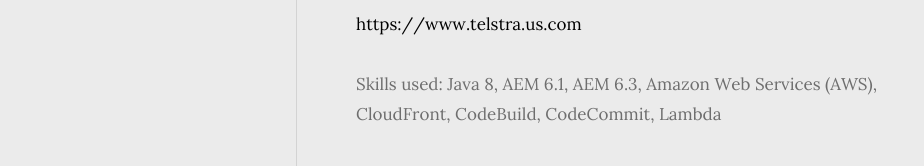
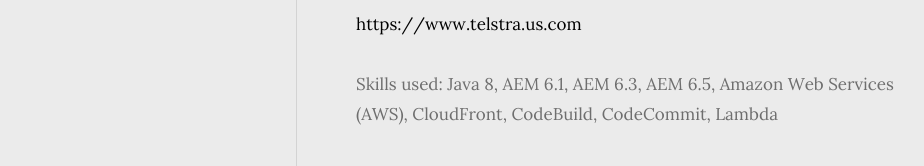
Before and after one commit to jmzcray/aboutme, a website: page src/index.html in a window 1280 px wide. Shown: the part 2974-3140 px from the top of the page, without its empty margins (203-1127 px from the left). Drawn offline with Linux system fonts and the light colour scheme; a script that the page names is missing; files whose address does not match are found by name.

Commit message:
Update info to add AEM 6.5 into Telstra role

```diff
--- a/src/index.html
+++ b/src/index.html
@@ -232,7 +232,7 @@
                <p><a href="https://www.telstra.com.hk">https://www.telstra.com.hk</a></p>
                <p><a href="https://www.telstra.co.uk">https://www.telstra.co.uk</a></p>
                <p><a href="https://www.telstra.us.com">https://www.telstra.us.com</a></p>
-               <p>Skills used: Java 8, AEM 6.1, AEM 6.3, Amazon Web Services (AWS), CloudFront, CodeBuild, CodeCommit, Lambda</p>
+               <p>Skills used: Java 8, AEM 6.1, AEM 6.3, AEM 6.5, Amazon Web Services (AWS), CloudFront, CodeBuild, CodeCommit, Lambda</p>
 
              </div>
 
```
Also changed, not shown: dist/index.html.
